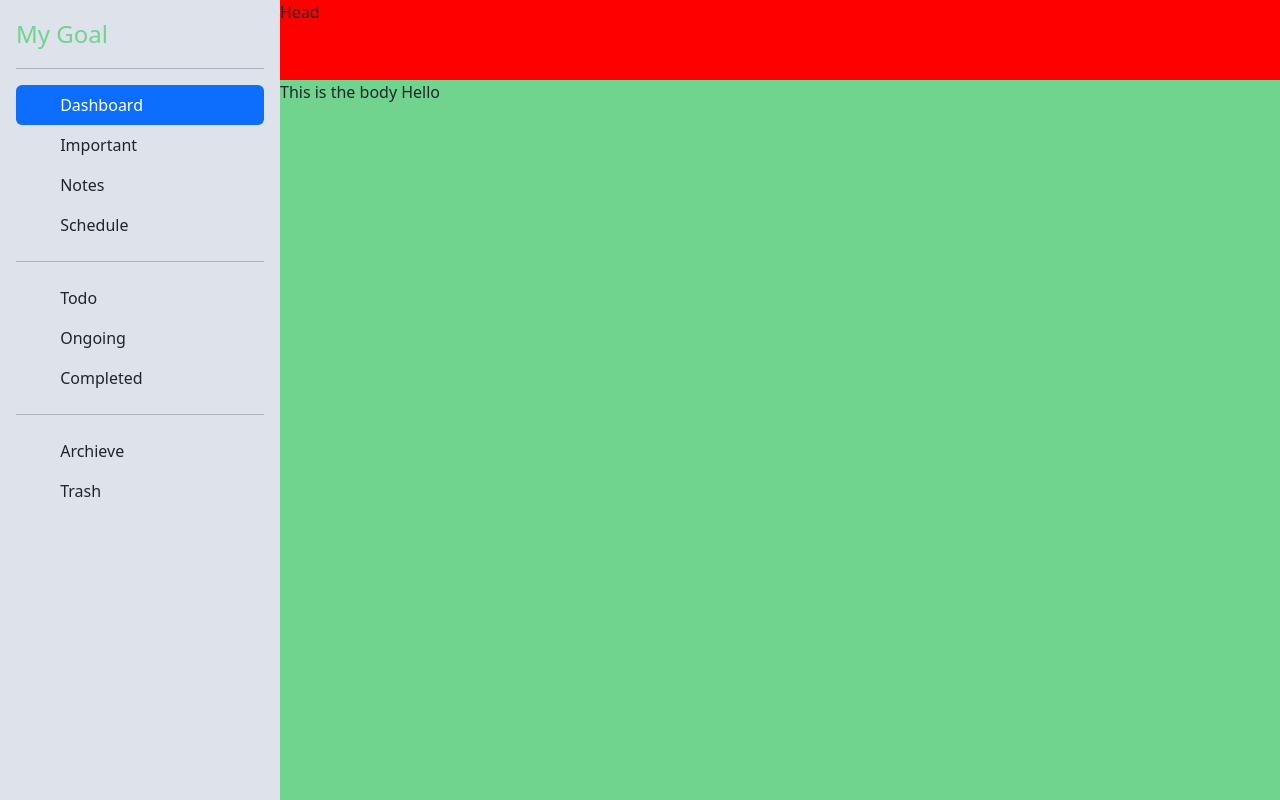
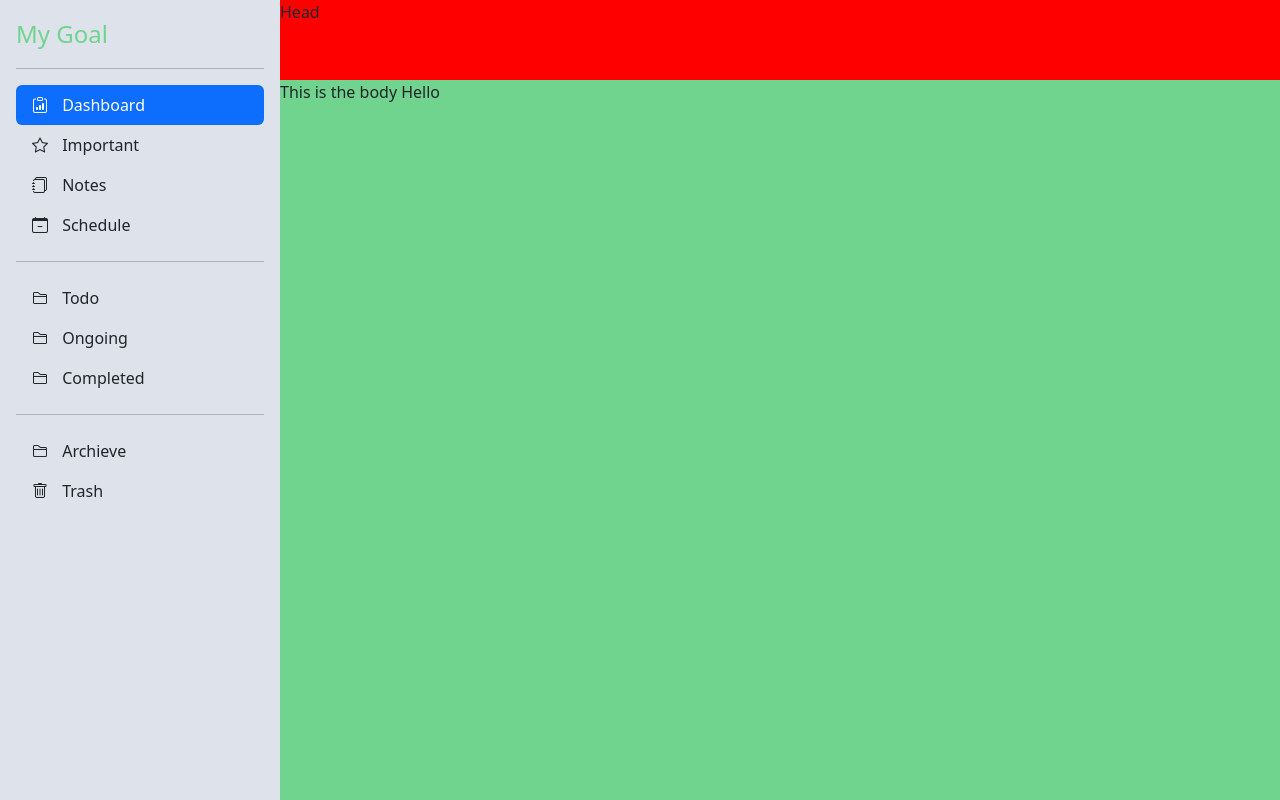
Before and after one commit to Kristyn07/MyGoal, a Flask app: page / in a window 1280 px wide. Run offline with Flask 3, Linux system fonts and the light colour scheme.

Commit message:
Implement Icon Added Icon from bootstrap
layout

```diff
--- /dev/null
+++ b/pyvenv.cfg
@@ -0,0 +1,5 @@
+home = /usr/bin
+include-system-site-packages = false
+version = 3.12.3
+executable = /usr/bin/python3.12
+command = /usr/bin/python3 -m venv /mnt/c/Users/Kristine Verna/Desktop/TYN/CS50/MyGoal
--- a/static/styles.css
+++ b/static/styles.css
@@ -32,3 +32,10 @@ main{
     min-height: 10vh;
     width: 100%;
 }
+
+/*BT*/
+.bi{
+    width: 16px;
+    height: 16px;
+    margin-right: 10px;
+}
--- a/templates/layout.html
+++ b/templates/layout.html
@@ -10,6 +10,7 @@
         <!-- http://getbootstrap.com/docs/5.3/ -->
         <link href="https://cdn.jsdelivr.net/npm/bootstrap@5.3.3/dist/css/bootstrap.min.css" rel="stylesheet" integrity="sha384-QWTKZyjpPEjISv5WaRU9OFeRpok6YctnYmDr5pNlyT2bRjXh0JMhjY6hW+ALEwIH" crossorigin="anonymous">
         <script src="https://cdn.jsdelivr.net/npm/bootstrap@5.3.3/dist/js/bootstrap.bundle.min.js" integrity="sha384-YvpcrYf0tY3lHB60NNkmXc5s9fDVZLESaAA55NDzOxhy9GkcIdslK1eN7N6jIeHz" crossorigin="anonymous"></script>
+        <link href="https://cdn.jsdelivr.net/npm/bootstrap-icons@1.10.5/font/bootstrap-icons.css" rel="stylesheet">
 
         <!-- https://favicon.io/emoji-favicons/money-bag/ -->
         <link href="/static/favicon.ico" rel="icon" type="image/x-icon" >
@@ -30,58 +31,49 @@
                 <ul class="nav nav-pills flex-column mb-auto">
                     <li class="nav-item">
                         <a href="#" class="nav-link active" aria-current="page">
-                        <svg class="bi me-2" width="16" height="16"><use xlink:href="#home"></use></svg>
-                        Dashboard
+                            <i class="bi bi-clipboard-data"></i> Dashboard
                         </a>
                     </li>
                     <li>
                         <a href="#" class="nav-link link-dark">
-                        <svg class="bi me-2" width="16" height="16"><use xlink:href="#speedometer2"></use></svg>
-                        Important
+                            <i class="bi bi-star"></i> Important
                         </a>
                     </li>
                     <li>
                         <a href="#" class="nav-link link-dark">
-                        <svg class="bi me-2" width="16" height="16"><use xlink:href="#table"></use></svg>
-                        Notes
+                            <i class="bi bi-journals"></i> Notes
                         </a>
                     </li>
                     <li>
                         <a href="#" class="nav-link link-dark">
-                        <svg class="bi me-2" width="16" height="16"><use xlink:href="#grid"></use></svg>
-                        Schedule
+                            <i class="bi bi-calendar-minus"></i> Schedule
                         </a>
                     </li>
                     <hr>
                     <li>
                         <a href="#" class="nav-link link-dark">
-                        <svg class="bi me-2" width="16" height="16"><use xlink:href="#speedometer2"></use></svg>
-                        Todo
+                            <i class="bi bi-folder2"></i> Todo
                         </a>
                     </li>
                     <li>
                         <a href="#" class="nav-link link-dark">
-                        <svg class="bi me-2" width="16" height="16"><use xlink:href="#table"></use></svg>
-                        Ongoing
+                            <i class="bi bi-folder2"></i> Ongoing
                         </a>
                     </li>
                     <li>
                         <a href="#" class="nav-link link-dark">
-                        <svg class="bi me-2" width="16" height="16"><use xlink:href="#grid"></use></svg>
-                        Completed
+                            <i class="bi bi-folder2"></i> Completed
                         </a>
                     </li>
                     <hr>
                     <li>
                         <a href="#" class="nav-link link-dark">
-                        <svg class="bi me-2" width="16" height="16"><use xlink:href="#table"></use></svg>
-                        Archieve
+                            <i class="bi bi-folder2"></i> Archieve
                         </a>
                     </li>
                     <li>
                         <a href="#" class="nav-link link-dark">
-                        <svg class="bi me-2" width="16" height="16"><use xlink:href="#grid"></use></svg>
-                        Trash
+                        <i class="bi bi-trash"></i> Trash
                         </a>
                     </li>
                 </ul>
```
